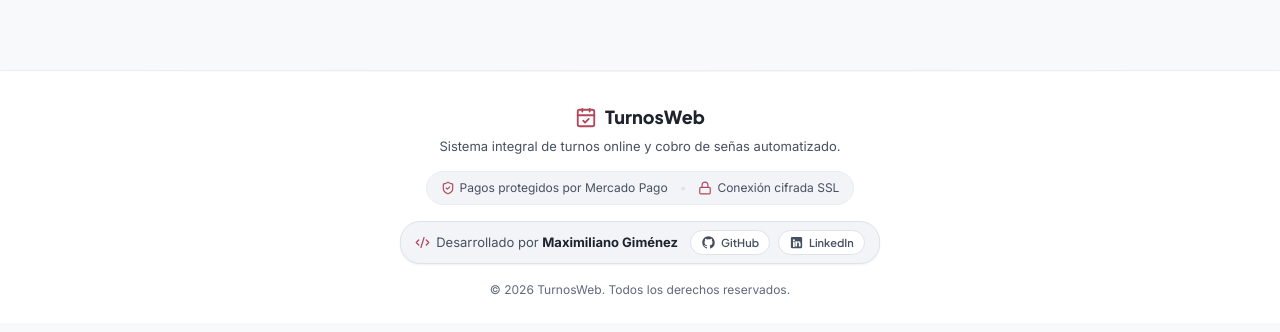
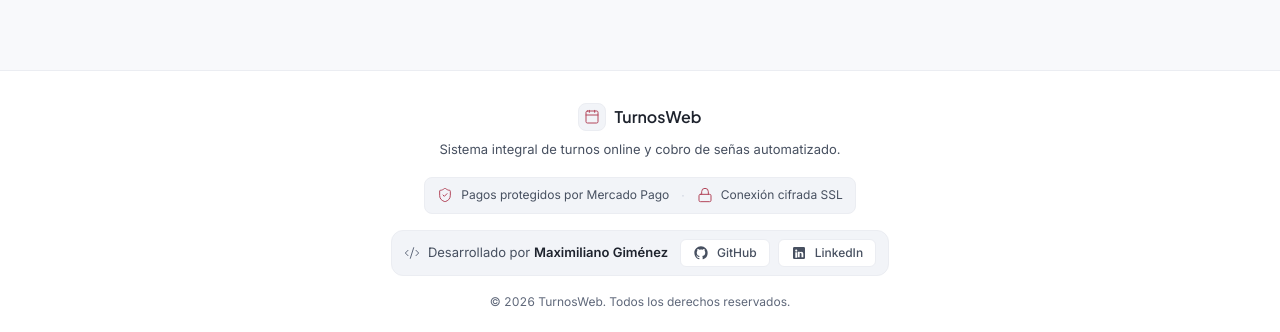
Before and after one commit to MaximilianoGimenez0/Turnos-web, a React (Vite) app: page / in a window 1280 px wide. Shown: the part 2224-2556 px from the top of the page. Built offline with nearby package versions, Linux system fonts and the light colour scheme; no server answers; the database is empty.

Commit message:
refactor(footer): unify spacing, hairlines, and icons
Remove backdrop blur, gradient border, and hardcoded hover colors in Footer; standardize 4px-grid spacing, nested radii, 16px stroke 1.5 icons, and focus-visible outlines.

```diff
--- a/src/components/common/Footer/Footer.module.css
+++ b/src/components/common/Footer/Footer.module.css
@@ -1,36 +1,18 @@
 .footer {
-  background: var(--bg-surface, #ffffff);
-  backdrop-filter: blur(16px);
-  -webkit-backdrop-filter: blur(16px);
+  background: var(--bg-surface);
   border-top: 1px solid var(--border-subtle);
-  padding: var(--space-8) var(--space-6) var(--space-6);
+  padding: var(--space-8) var(--space-4) var(--space-6);
   margin-top: auto;
   color: var(--text-secondary);
-  font-size: var(--font-size-base);
+  font-size: var(--font-size-sm);
   position: relative;
-  overflow: hidden;
-}
-
-.footer::before {
-  content: '';
-  position: absolute;
-  top: 0;
-  left: 0;
-  right: 0;
-  height: 1px;
-  background: linear-gradient(
-    90deg,
-    transparent,
-    var(--color-primary-light, rgba(200, 109, 124, 0.3)),
-    transparent
-  );
 }
 
 .container {
   display: flex;
   flex-direction: column;
   align-items: center;
-  gap: var(--space-3-5);
+  gap: var(--space-4);
   max-width: var(--max-width, 1200px);
   margin: 0 auto;
   text-align: center;
@@ -40,28 +22,43 @@
   display: flex;
   flex-direction: column;
   align-items: center;
-  gap: var(--space-1);
+  gap: var(--space-2);
 }
 
 .brandLogo {
   display: inline-flex;
   align-items: center;
   gap: var(--space-2);
-  font-weight: var(--font-weight-extrabold);
+  font-weight: var(--font-weight-semibold);
   color: var(--text-primary);
-  font-size: var(--font-size-lg);
+  font-size: var(--font-size-md);
   font-family: var(--font-heading);
   text-decoration: none;
-  transition: transform var(--transition-fast), color var(--transition-fast);
+  border-radius: var(--radius-sm);
+  transition: color 150ms cubic-bezier(0.22, 1, 0.36, 1);
 }
 
 .brandLogo:hover {
-  transform: translateY(-1px);
   color: var(--color-primary);
 }
 
-.brandIcon {
+.brandLogo:focus-visible,
+.socialBtn:focus-visible {
+  outline: 2px solid var(--color-primary);
+  outline-offset: 2px;
+}
+
+.brandIconBox {
+  display: flex;
+  align-items: center;
+  justify-content: center;
+  width: 28px;
+  height: 28px;
+  border-radius: var(--radius-sm);
+  background: var(--bg-surface-subtle);
+  border: 1px solid var(--border-subtle);
   color: var(--color-primary);
+  flex-shrink: 0;
 }
 
 .brandTagline {
@@ -82,14 +79,14 @@
   justify-content: center;
   background: var(--bg-surface-subtle);
   border: 1px solid var(--border-subtle);
-  padding: 6px 14px;
-  border-radius: var(--radius-full);
+  padding: var(--space-2) var(--space-3);
+  border-radius: var(--radius-sm);
 }
 
 .badgeItem {
   display: inline-flex;
   align-items: center;
-  gap: 5px;
+  gap: var(--space-2);
   line-height: 1.3;
 }
 
@@ -99,7 +96,7 @@
 }
 
 .badgeDot {
-  color: var(--border-medium);
+  color: var(--border-strong);
 }
 
 .developerSection {
@@ -108,30 +105,28 @@
   gap: var(--space-3);
   flex-wrap: wrap;
   justify-content: center;
-  padding: var(--space-2) var(--space-3-5);
+  padding: var(--space-2) var(--space-3);
   background: var(--bg-surface-subtle);
-  border: 1px solid var(--border-medium);
-  border-radius: var(--radius-xl);
-  box-shadow: var(--shadow-sm);
-  margin-top: 2px;
+  border: 1px solid var(--border-subtle);
+  border-radius: var(--radius-md);
 }
 
 .developerCredits {
   display: inline-flex;
   align-items: center;
-  gap: 6px;
+  gap: var(--space-2);
   font-size: var(--font-size-xs);
   color: var(--text-secondary);
 }
 
 .devIcon {
-  color: var(--color-primary);
+  color: var(--text-muted);
   flex-shrink: 0;
 }
 
 .developerName {
   color: var(--text-primary);
-  font-weight: var(--font-weight-bold);
+  font-weight: var(--font-weight-semibold);
 }
 
 .socialButtons {
@@ -143,37 +138,32 @@
 .socialBtn {
   display: inline-flex;
   align-items: center;
-  gap: 5px;
-  padding: 3px 10px;
-  border-radius: var(--radius-full);
+  gap: var(--space-2);
+  height: 28px;
+  padding: 0 var(--space-3);
+  border-radius: var(--radius-xs);
   background: var(--bg-surface);
-  border: 1px solid var(--border-medium);
+  border: 1px solid var(--border-subtle);
   color: var(--text-secondary);
-  font-family: var(--font-heading);
-  font-size: 11px;
-  font-weight: var(--font-weight-semibold);
+  font-family: var(--font-body);
+  font-size: var(--font-size-2xs);
+  font-weight: var(--font-weight-medium);
   text-decoration: none;
-  transition: all var(--transition-fast);
+  transition: color 150ms cubic-bezier(0.22, 1, 0.36, 1),
+    background-color 150ms cubic-bezier(0.22, 1, 0.36, 1),
+    border-color 150ms cubic-bezier(0.22, 1, 0.36, 1);
 }
 
 .socialBtn:hover {
-  background: var(--text-primary);
-  color: var(--text-inverse, #ffffff);
-  border-color: var(--text-primary);
-  transform: translateY(-2px);
-  box-shadow: var(--shadow-sm);
-}
-
-.linkedinBtn:hover {
-  background: #0a66c2 !important;
-  color: #ffffff !important;
-  border-color: #0a66c2 !important;
+  background: var(--bg-surface-hover);
+  color: var(--text-primary);
+  border-color: var(--border-medium);
 }
 
 .copyright {
   font-size: var(--font-size-2xs);
   color: var(--text-muted);
-  margin-top: 2px;
+  font-variant-numeric: tabular-nums;
 }
 
 @media (max-width: 640px) {
@@ -186,6 +176,7 @@
     width: 100%;
     padding: var(--space-3);
     gap: var(--space-2);
+    box-sizing: border-box;
   }
 
   .socialButtons {
--- a/src/components/common/Footer/Footer.tsx
+++ b/src/components/common/Footer/Footer.tsx
@@ -1,7 +1,7 @@
 import React from 'react';
 import { Link } from 'react-router-dom';
 import {
-  CalendarCheck,
+  Calendar,
   ShieldCheck,
   Lock,
   Code2,
@@ -10,7 +10,7 @@ import { APP_CONFIG, DEVELOPER_INFO } from '../../../config/constants';
 import { FOOTER_TEXTS } from '../../../texts';
 import styles from './Footer.module.css';
 
-const GithubIcon: React.FC<{ size?: number; className?: string }> = ({ size = 15, className }) => (
+const GithubIcon: React.FC<{ size?: number; className?: string }> = ({ size = 16, className }) => (
   <svg
     width={size}
     height={size}
@@ -27,7 +27,7 @@ const GithubIcon: React.FC<{ size?: number; className?: string }> = ({ size = 15
   </svg>
 );
 
-const LinkedinIcon: React.FC<{ size?: number; className?: string }> = ({ size = 15, className }) => (
+const LinkedinIcon: React.FC<{ size?: number; className?: string }> = ({ size = 16, className }) => (
   <svg
     width={size}
     height={size}
@@ -46,32 +46,31 @@ export const Footer: React.FC = () => {
   return (
     <footer className={styles.footer}>
       <div className={styles.container}>
-        {/* Brand Area */}
         <div className={styles.brandSection}>
           <Link to="/" className={styles.brandLogo} aria-label={FOOTER_TEXTS.brandAriaLabel}>
-            <CalendarCheck size={22} className={styles.brandIcon} />
+            <span className={styles.brandIconBox} aria-hidden="true">
+              <Calendar size={16} strokeWidth={1.5} />
+            </span>
             <span>{APP_CONFIG.name}</span>
           </Link>
           <p className={styles.brandTagline}>{APP_CONFIG.description}</p>
         </div>
 
-        {/* Trust & Security Badges */}
         <div className={styles.badgesRow}>
           <span className={styles.badgeItem}>
-            <ShieldCheck size={14} className={styles.badgeIcon} />
+            <ShieldCheck size={16} strokeWidth={1.5} className={styles.badgeIcon} aria-hidden="true" />
             {FOOTER_TEXTS.badges.mpProtected}
           </span>
-          <span className={styles.badgeDot}>•</span>
+          <span className={styles.badgeDot} aria-hidden="true">·</span>
           <span className={styles.badgeItem}>
-            <Lock size={14} className={styles.badgeIcon} />
+            <Lock size={16} strokeWidth={1.5} className={styles.badgeIcon} aria-hidden="true" />
             {FOOTER_TEXTS.badges.sslEncrypted}
           </span>
         </div>
 
-        {/* Developer Credits & Social Links */}
         <div className={styles.developerSection}>
           <div className={styles.developerCredits}>
-            <Code2 size={15} className={styles.devIcon} />
+            <Code2 size={16} strokeWidth={1.5} className={styles.devIcon} aria-hidden="true" />
             <span>
               {FOOTER_TEXTS.developer.prefix}{' '}
               <strong className={styles.developerName}>{DEVELOPER_INFO.name}</strong>
@@ -88,7 +87,7 @@ export const Footer: React.FC = () => {
                 title={FOOTER_TEXTS.developer.githubTitle(DEVELOPER_INFO.name)}
                 aria-label={FOOTER_TEXTS.developer.githubAriaLabel(DEVELOPER_INFO.name)}
               >
-                <GithubIcon size={15} />
+                <GithubIcon size={16} />
                 <span>{FOOTER_TEXTS.developer.githubLabel}</span>
               </a>
             )}
@@ -98,18 +97,17 @@ export const Footer: React.FC = () => {
                 href={DEVELOPER_INFO.linkedinUrl}
                 target="_blank"
                 rel="noopener noreferrer"
-                className={`${styles.socialBtn} ${styles.linkedinBtn}`}
+                className={styles.socialBtn}
                 title={FOOTER_TEXTS.developer.linkedinTitle(DEVELOPER_INFO.name)}
                 aria-label={FOOTER_TEXTS.developer.linkedinAriaLabel(DEVELOPER_INFO.name)}
               >
-                <LinkedinIcon size={15} />
+                <LinkedinIcon size={16} />
                 <span>{FOOTER_TEXTS.developer.linkedinLabel}</span>
               </a>
             )}
           </div>
         </div>
 
-        {/* Copyright */}
         <div className={styles.copyright}>
           {FOOTER_TEXTS.copyright(currentYear, APP_CONFIG.name)}
         </div>
```
